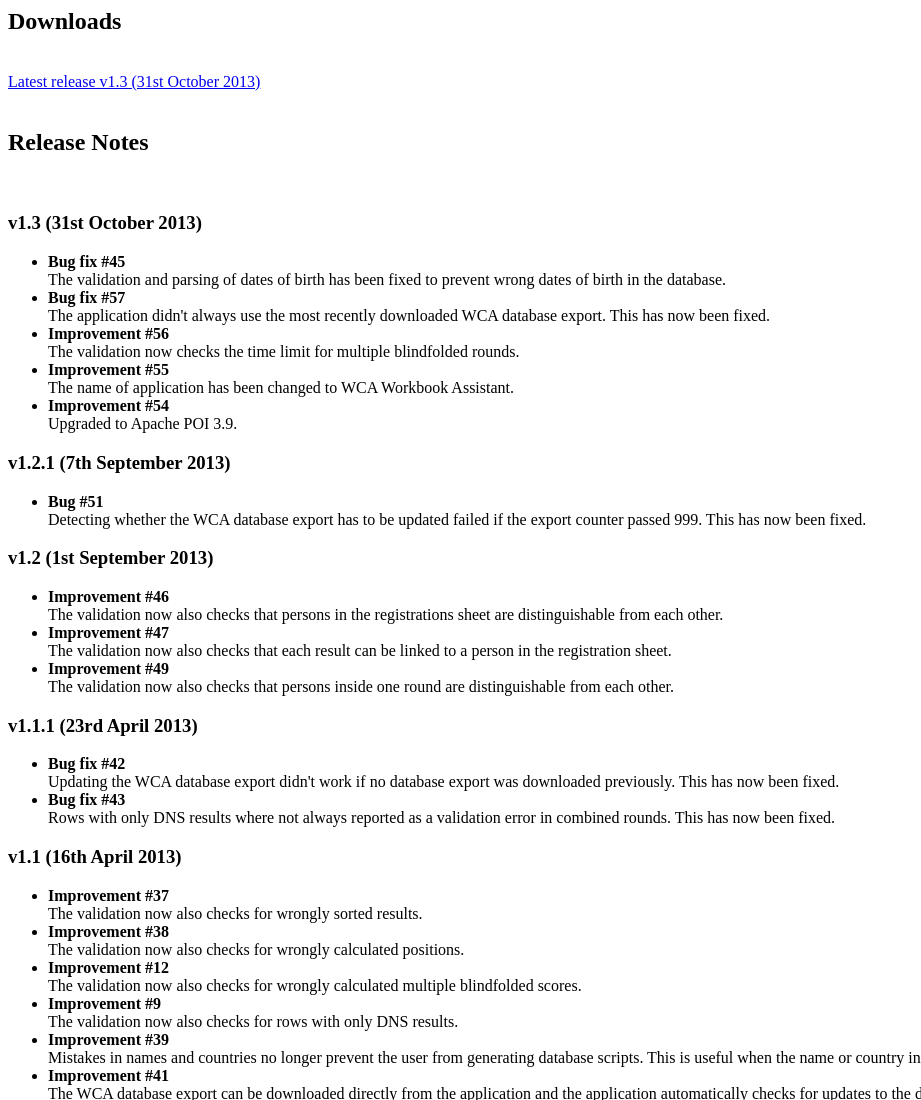
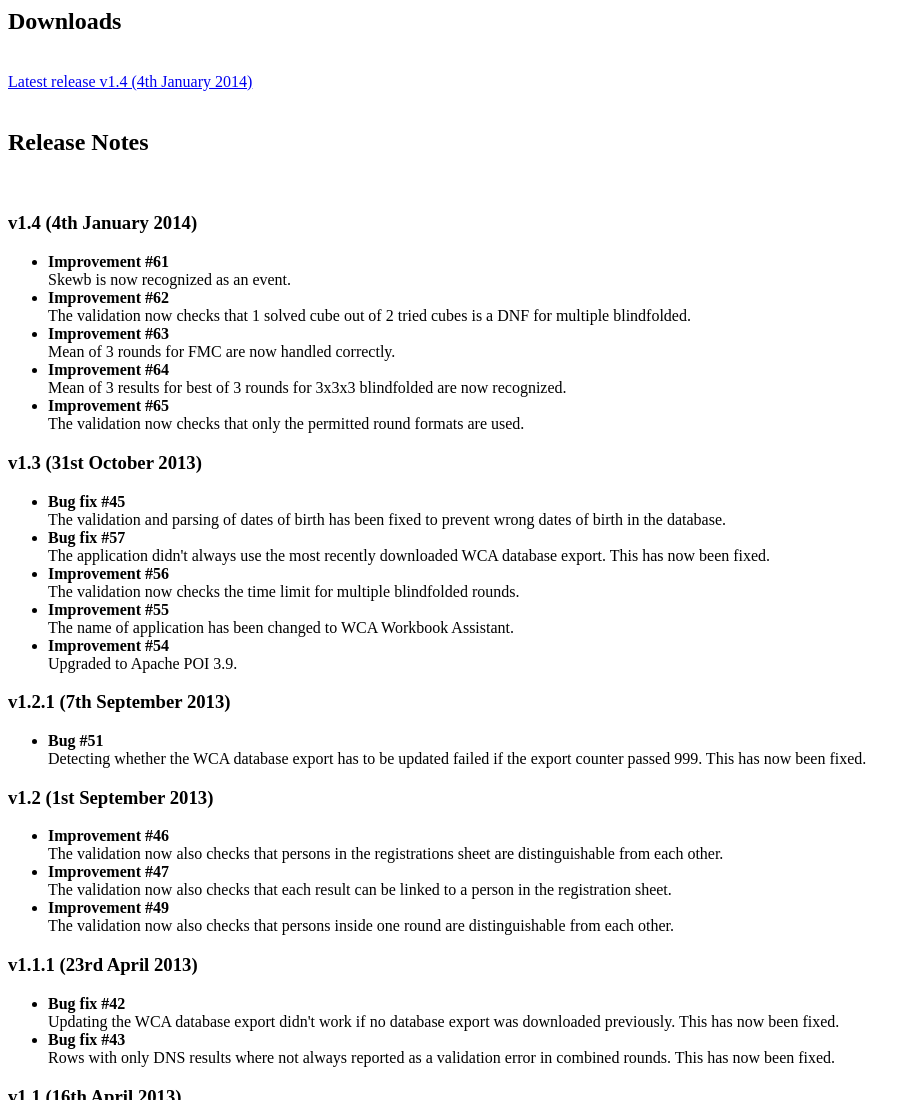
Before and after one commit to thewca/wca-workbook-assistant, a plain HTML site: page htdocs/index.html in a window 1280 px wide. Shown: the top 1100 px of the page, without its empty margins (0-921 px from the left). Drawn offline with Linux system fonts and the light colour scheme.

Commit message:
Release notes for v1.4.

```diff
--- a/htdocs/index.html
+++ b/htdocs/index.html
@@ -1,11 +1,19 @@
 <h2>Downloads</h2>
 <br/>
-<a href="https://www.worldcubeassociation.org/files/wca-workbook-assistant-1.3.jar">Latest release v1.3 (31st October 2013)</a>
+<a href="https://www.worldcubeassociation.org/files/wca-workbook-assistant-1.4.jar">Latest release v1.4 (4th January 2014)</a>
 <br/>
 <!--break-->
 <br/>
 <h2>Release Notes</h2>
 <br/>
+<h3>v1.4 (4th January 2014)</h3>
+<ul>
+    <li><strong>Improvement #61</strong><br>Skewb is now recognized as an event.</li>
+    <li><strong>Improvement #62</strong><br>The validation now checks that 1 solved cube out of 2 tried cubes is a DNF for multiple blindfolded.</li>
+    <li><strong>Improvement #63</strong><br>Mean of 3 rounds for FMC are now handled correctly.</li>
+    <li><strong>Improvement #64</strong><br>Mean of 3 results for best of 3 rounds for 3x3x3 blindfolded are now recognized.</li>
+    <li><strong>Improvement #65</strong><br>The validation now checks that only the permitted round formats are used.</li>
+</ul>
 <h3>v1.3 (31st October 2013)</h3>
 <ul>
     <li><strong>Bug fix #45</strong><br>The validation and parsing of dates of birth has been fixed to prevent wrong dates of birth in the database.</li>
```
